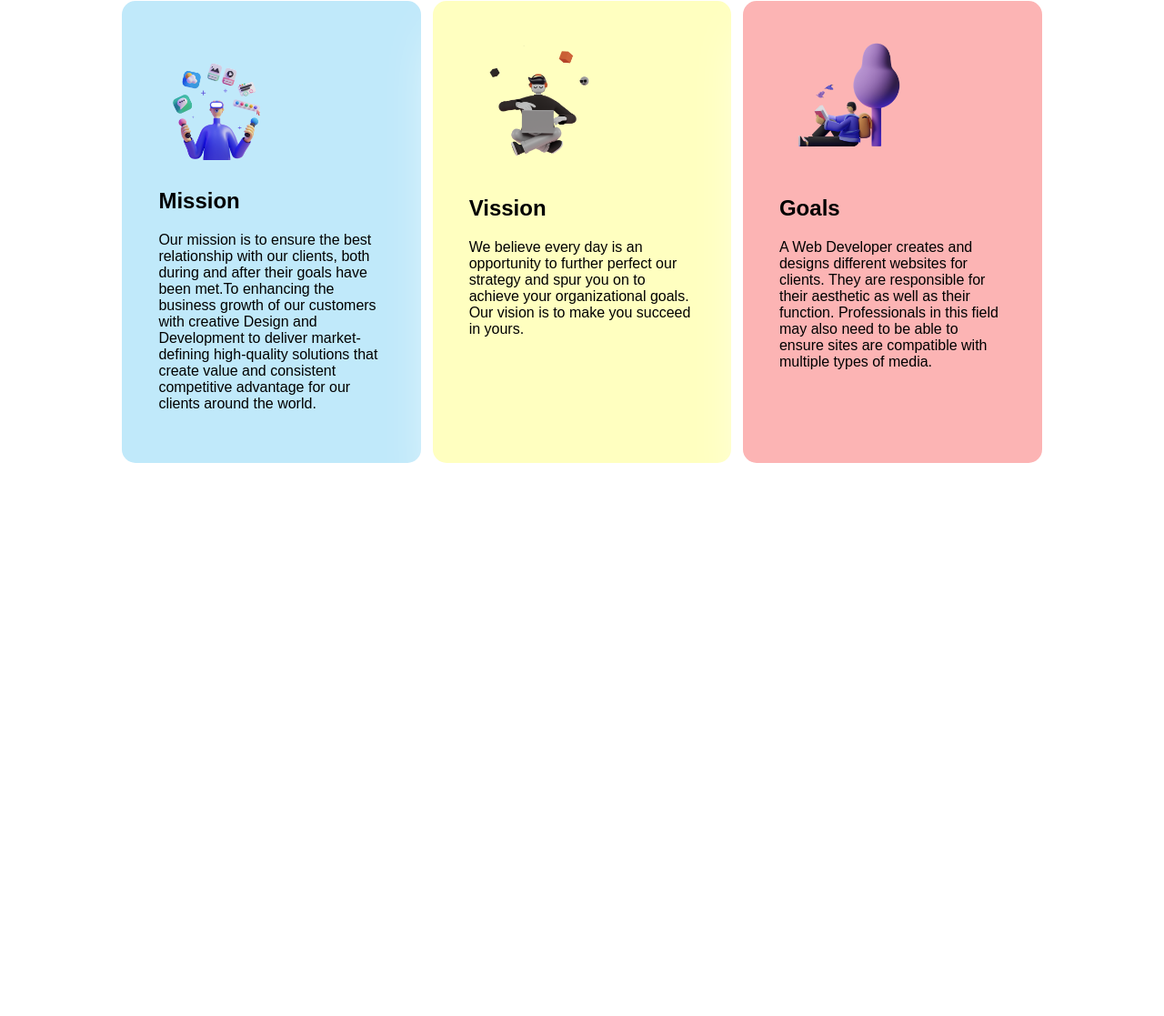
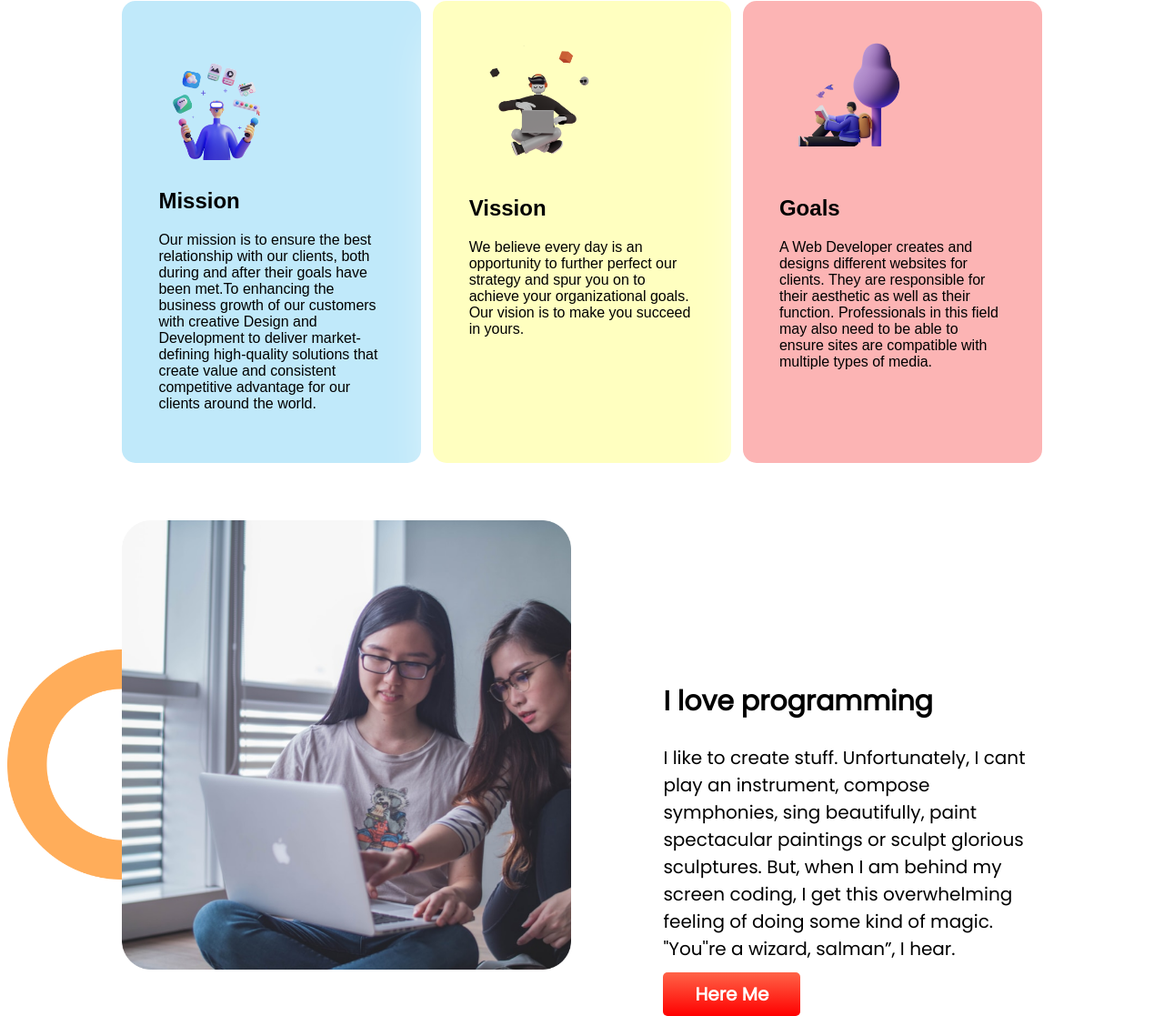
Before and after one commit to Shahriyar-Hosen/my-portfolio, a plain HTML site: page index.html in a window 1280 px wide. Shown: the part 683-1800 px from the top of the page at 91% size. Before the commit the page ends 1200 px from the top, so only its background shows below. Drawn offline with Linux system fonts and the light colour scheme; a web font is replaced by a local one.

Commit message:
thard-section

```diff
--- a/index.html
+++ b/index.html
@@ -52,5 +52,19 @@
         </div>
        </div>
     </section>
+    <div class="bg-sheap">
+    <section class="thard-section flexible-box">
+        <div class="">
+            <img class="half-width" src="images/pictures/coding.png" alt="">
+        </div>
+        <div class=" love-program half-width">
+            <h2>I love programming</h2>
+            <p>I like to create stuff. Unfortunately, I cant play an instrument, compose symphonies, sing beautifully, paint spectacular paintings or sculpt glorious sculptures. But, when I am behind my screen coding, I get this overwhelming feeling of doing some kind of magic. "You''re a wizard, salman”, I hear.</p>
+            <a class="all-button" href="https://www.linkedin.com/in/md-salman-ahamad-747b80207/">
+            Here Me
+            </a>
+        </div>
+    </section>
+    </div>
 </body>
 </html>
--- a/style.css
+++ b/style.css
@@ -72,6 +72,7 @@ body{
 }
 .mission-area{
     margin-top: 3%;
+    margin-bottom: 5%;
 }
 .mission-area img{
     width: 150px;
@@ -101,3 +102,23 @@ body{
     margin-right: 10%;
     width: 30%;
 }
+.bg-sheap{
+    background-image: url(images/shapes/shape-1.png);
+    background-repeat: no-repeat;
+    background-size: 20%;
+    background-position: left;
+
+}
+.thard-section{
+    margin-left: 10%;
+    margin-right: 10%;
+}
+.thard-section img {
+    width: 100%;
+    max-width: 600px;
+}
+.love-program{
+    margin-left: 10%;
+    font-size: 20px;
+    padding-top: 15%;
+}
```
